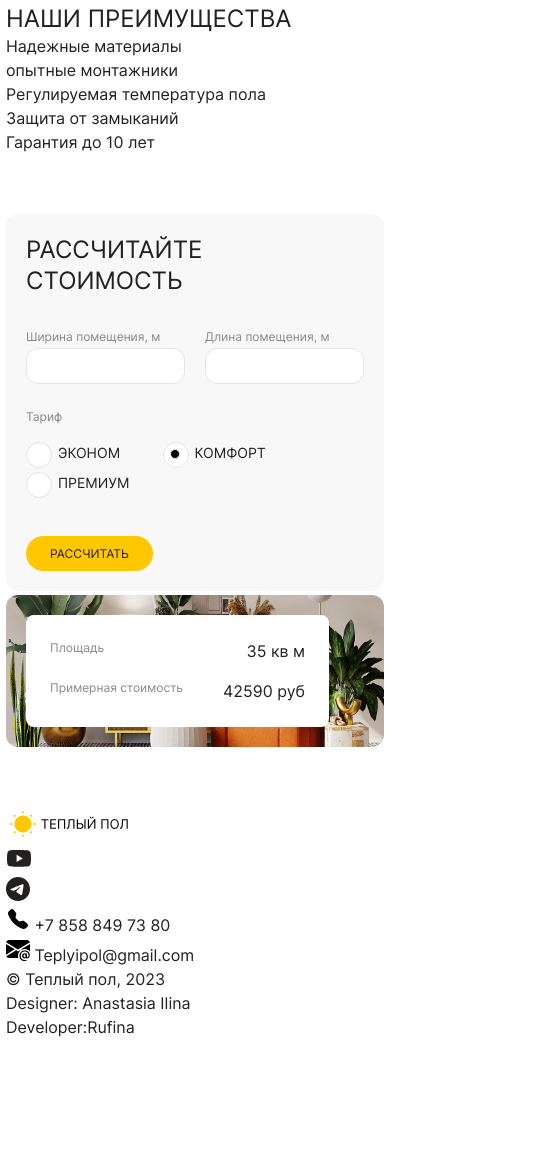
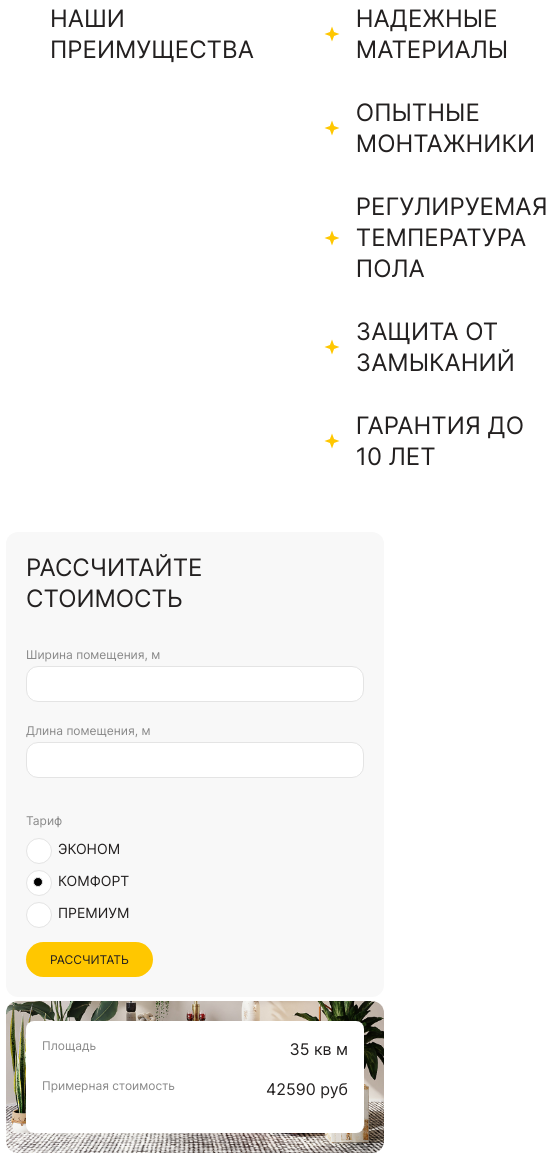
Before and after one commit to ruuuu/repair_flat, a plain HTML site: page index.html in a window 390 px wide. Shown: the part 646-1802 px from the top of the page, 548 px wide, since content can reach past the window. Before the commit the page ends 1715 px from the top, so only its background shows below. Drawn offline with nearby package versions, Linux system fonts and the light colour scheme; files whose address does not match are found by name.

Commit message:
Add files via upload

```diff
--- a/index.html
+++ b/index.html
@@ -11,9 +11,9 @@
       <link rel="stylesheet" href="style/style.css">
       <link rel="stylesheet" href="style/header.css">
       <link rel="stylesheet" href="style/hero.css">
-      <!-- <link rel="stylesheet" href="style/advantages.css">-->
+      <link rel="stylesheet" href="style/advantages.css">
       <link rel="stylesheet" href="style/calc.css">
-      <!--<link rel="stylesheet" href="style/footer.css"> -->
+      <link rel="stylesheet" href="style/footer.css">
       <!-- слайдер swiper -->
       <link rel="stylesheet" href="https://cdn.jsdelivr.net/npm/swiper@9/swiper-bundle.min.css" />
       <script src="https://cdn.jsdelivr.net/npm/swiper@9/swiper-bundle.min.js" defer></script>
@@ -153,7 +153,7 @@
                                     </p>
                                     <p class="calc__result">
                                           <span class="calc__text">Примерная стоимость</span>
-                                          <span class="calc__result-text">42590 руб</span>
+                                          <span class="calc__result-text">42590&nbspруб</span>
                                     </p>
                               </div>
                         </div>
@@ -163,7 +163,7 @@
 
       <footer class="footer section-offset">
             <div class="container footer__container">
-                  <img class="header__logo" src="img/logo.svg" width="162" height="39"
+                  <img class="header__logo footer__logo" src="img/logo.svg" width="162" height="39"
                         alt="Логотип с солнышком компании Теплый пол">
 
                   <ul class="footer__list footer__social">
--- a/style/calc.css
+++ b/style/calc.css
@@ -31,7 +31,9 @@
 .calc__wrapper-input {}
 
 .calc__wrapper-input-size {
+      /* флекс элемент */
       display: flex;
+      flex-basis: 50%;
       flex-direction: column;
       margin-right: 10px;
 }
@@ -49,7 +51,7 @@
 
 .calc__wrapper-input {
       /* флекс эелметент: */
-      flex-basis: 50%;
+
 }
 
 .calc__input-number {
@@ -214,7 +216,6 @@
             /* input */
             height: 54px;
             padding: 0 16px;
-
       }
 
       .calc__label-radio {
@@ -242,6 +243,15 @@
 
       .calc__total {
             width: 100%;
+            min-height: 220px;
+            align-items: flex-start;
+            background-position: 50% 75%;
+      }
+
+      .calc__text--legend {
+            margin-bottom: 8px;
+            font-size: 12px;
+            line-height: 18px;
       }
 
       .calc__input-number {
@@ -249,16 +259,49 @@
             height: 36px;
       }
 
-
-
-
-
-
 }
 
 
 @media(max-width: 560px) {
       .calc__content {}
 
-      .calc__total {}
+      .calc__total {
+            width: 100%;
+            min-height: 128px;
+            justify-content: center;
+            align-items: center;
+      }
+
+      .calc__title {
+            margin-bottom: 16px;
+      }
+
+      .calc__fieldset--size {
+            flex-direction: column;
+
+      }
+
+      .calc__wrapper-input-size {
+            margin-right: 0;
+            margin-bottom: 10px;
+      }
+
+      .calc__fieldset--tariff {
+            display: flex;
+            flex-direction: column;
+            gap: 8px;
+            margin-bottom: 16px;
+      }
+
+      .calc__wrapper-input-tariff {
+            margin-right: 0;
+      }
+
+      .calc__result-wrapper {
+            /* флекс элемент */
+            flex-basis: 268px;
+            flex-grow: 1;
+            padding: 16px;
+      }
+
 }
--- a/style/footer.css
+++ b/style/footer.css
@@ -67,7 +67,32 @@
 @media(max-width: 1240px) {}
 
 
-@media(max-width: 920px) {}
+@media(max-width: 920px) {
+
+      .footer__logo {
+            width: 124px;
+            height: 29px;
+      }
+}
 
 
-@media(max-width: 560px) {}
+@media(max-width: 560px) {
+
+      .footer__container {
+            display: flex;
+            flex-direction: column;
+            gap: 24px;
+            font-size: 14px;
+            line-height: 21px;
+      }
+
+      .footer___copyright {
+            order: 1;
+      }
+
+
+      .footer__developer {
+            order: 0;
+      }
+
+}
```
